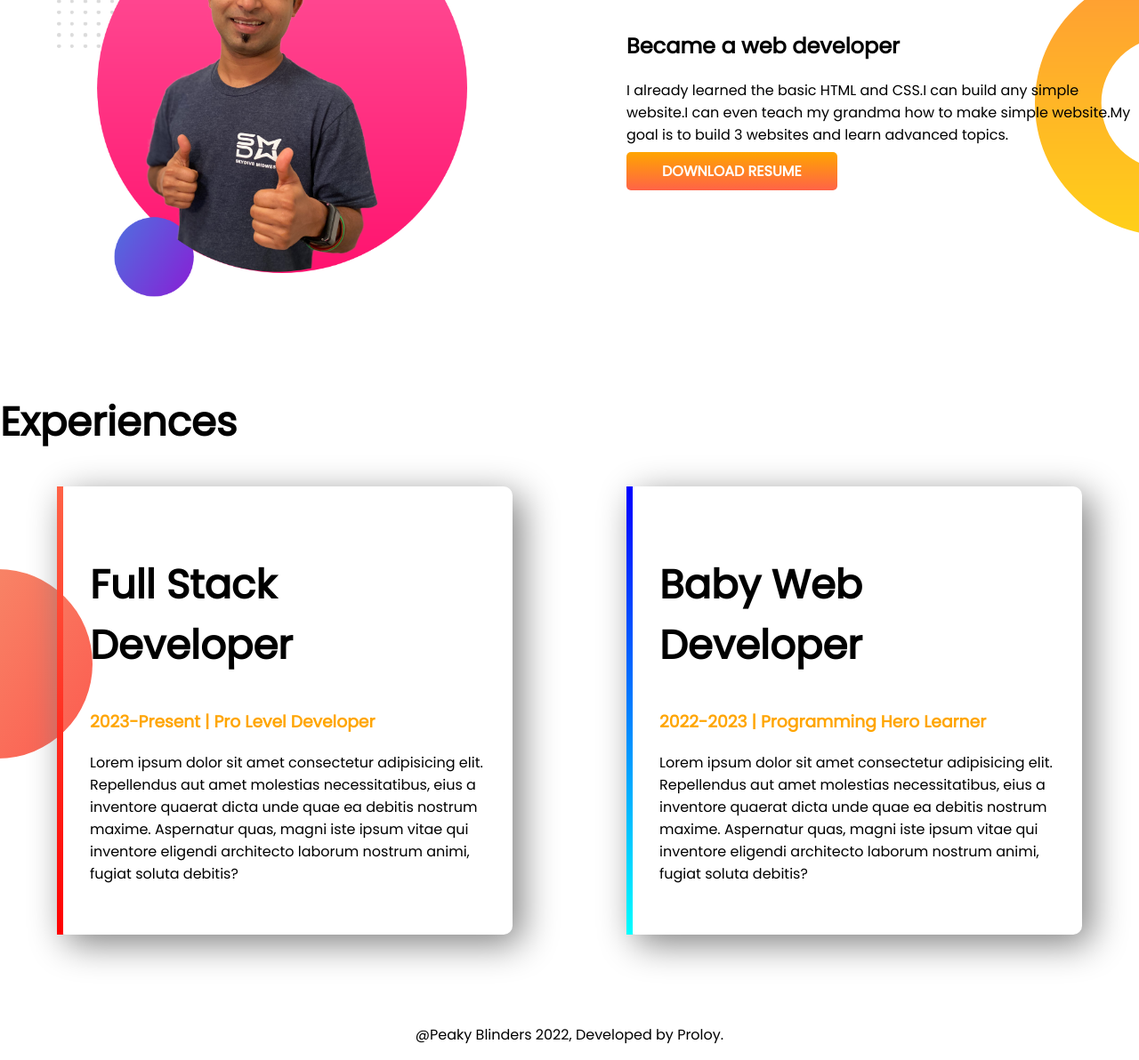
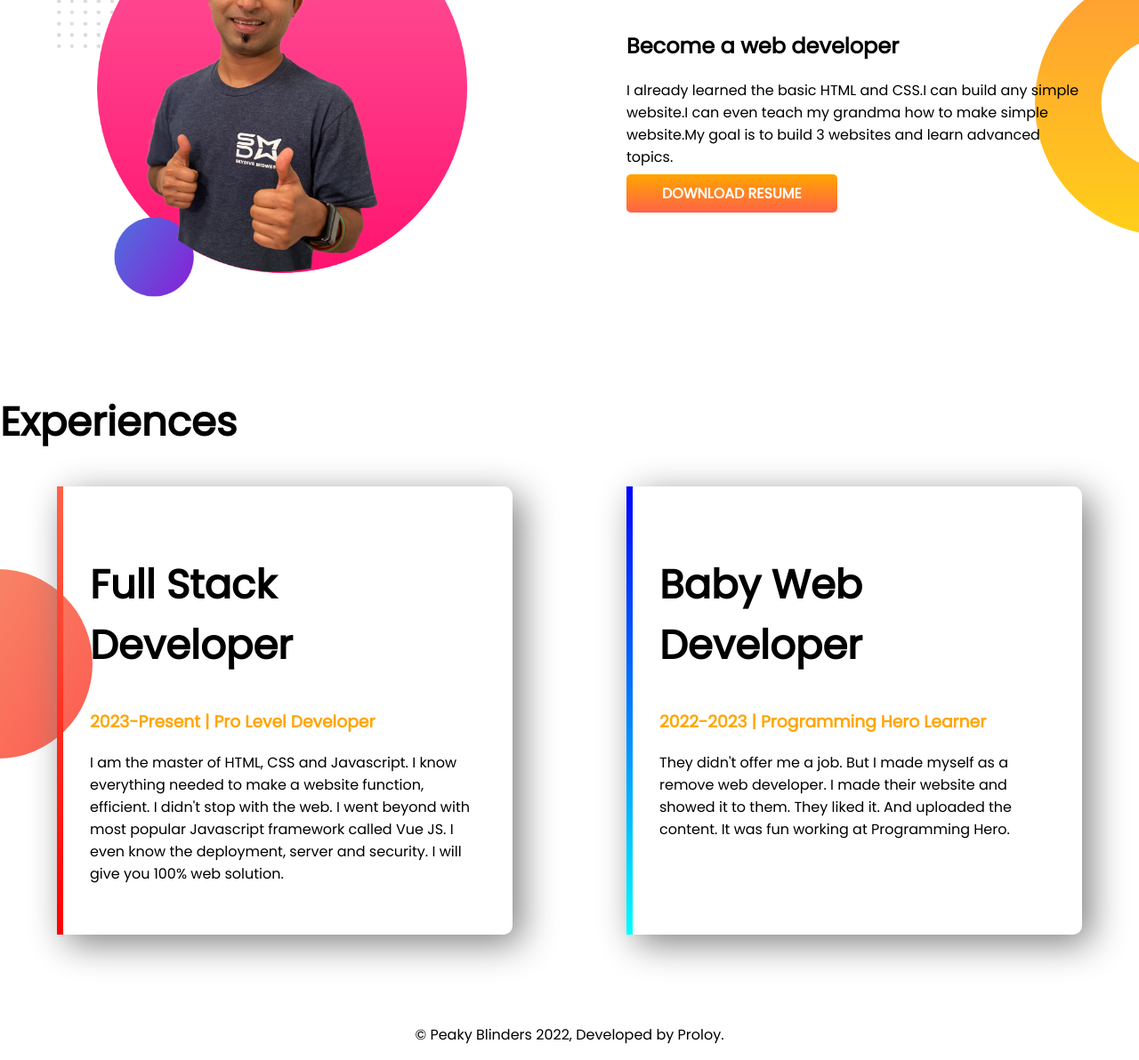
Before and after one commit to Proloycb/developer-portfolio, a plain HTML site: page index.html in a window 1280 px wide. Shown: the part 673-1865 px from the top of the page at 89% size. Drawn offline with Linux system fonts and the light colour scheme.

Commit message:
My first website is done Yah!

```diff
--- a/index.html
+++ b/index.html
@@ -8,7 +8,7 @@
     <link rel="preconnect" href="https://fonts.gstatic.com" crossorigin>
     <link href="https://fonts.googleapis.com/css2?family=Poppins&display=swap" rel="stylesheet">
     <link rel="stylesheet" href="style.css">
-    <title>Proloy Portfolio</title>
+    <title>Peaky Blinders Portfolio</title>
 </head>
 <body>
     <section class="top-banner flexible-container">
@@ -18,7 +18,7 @@
             <h3>Build Climber and Train Stopper</h3>
             <p>You might saw me jumping,climbing buildings and stopping trains.But nobody pays me a dime for   that work.
             That's why I am learning and mastering web development.I will not stop until I became the Web Development Hero.</p>
-            <a class="link-button" target="_blank" href="www.youtube.com">HIRE ME</a>
+            <a class="link-button" target="_blank" href="https://www.youtube.com/">HIRE ME</a>
         </div>
         <div class="half-width">
             <img src="images/proloy.png" alt="Proloy">
@@ -30,9 +30,9 @@
         </div>
         <div class="half-width">
             <h1>Dream Big</h1>
-            <h2>Became a web developer</h2>
-            <p>I already learned the basic HTML and CSS.I can build any simple website.I can even teach my grandma how to make simple website.My goal is to build 3 websites and learn advanced topics.</p>
-            <a class="link-button" target="_blank" href="www.youtube.com">DOWNLOAD RESUME</a>
+            <h2>Become a web developer</h2>
+            <p id="dream">I already learned the basic HTML and CSS.I can build any simple website.I can even teach my grandma how to make simple website.My goal is to build 3 websites and learn advanced topics.</p>
+            <a class="link-button" target="_blank" href="https://www.youtube.com/">DOWNLOAD RESUME</a>
         </div>
     </section>
     <section class="experience-area">
@@ -41,17 +41,17 @@
             <div id="stack-web-exp" class="experience-item">
                 <h1>Full Stack Developer</h1>
                 <h3 class="orange-color">2023-Present | Pro Level Developer</h3>
-                <p>Lorem ipsum dolor sit amet consectetur adipisicing elit. Repellendus aut amet molestias necessitatibus, eius a inventore quaerat dicta unde quae ea debitis nostrum maxime. Aspernatur quas, magni iste ipsum vitae qui inventore eligendi architecto laborum nostrum animi, fugiat soluta debitis?</p>
+                <p>I am the master of HTML, CSS and Javascript. I know everything needed to make a website function, efficient. I didn't stop with the web. I went beyond with most popular Javascript framework called Vue JS. I even know the deployment, server and security. I will give you 100% web solution.</p>
             </div>
             <div id="baby-web-exp" class="experience-item">
                 <h1>Baby Web Developer</h1>
                 <h3 class="orange-color">2022-2023 | Programming Hero Learner</h3>
-                <p>Lorem ipsum dolor sit amet consectetur adipisicing elit. Repellendus aut amet molestias necessitatibus, eius a inventore quaerat dicta unde quae ea debitis nostrum maxime. Aspernatur quas, magni iste ipsum vitae qui inventore eligendi architecto laborum nostrum animi, fugiat soluta debitis?</p>
+                <p>They didn't offer me a job. But I made myself as a remove web developer. I made their website and showed it to them. They liked it. And uploaded the content. It was fun working at Programming Hero.</p>
             </div>
         </div>
     </section>
     <footer>
-        <p>@Peaky Blinders 2022, Developed by Proloy.</p>
+        <p>© Peaky Blinders 2022, Developed by Proloy.</p>
     </footer>
 
 </body>
--- a/style.css
+++ b/style.css
@@ -36,6 +36,9 @@ h1 {
     background-position: right;
     background-repeat: no-repeat;
 }
+#dream {
+    width: 90%;
+}
 .experience-area {
     background-image: url(images/exp-bg.png);
     background-repeat: no-repeat;
```
